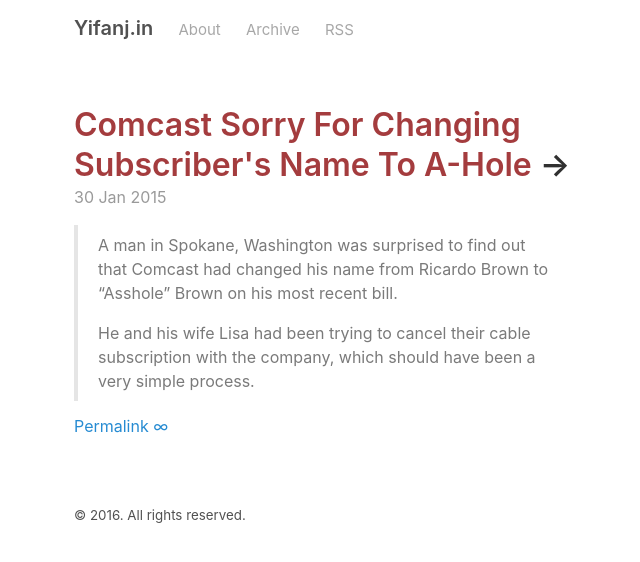
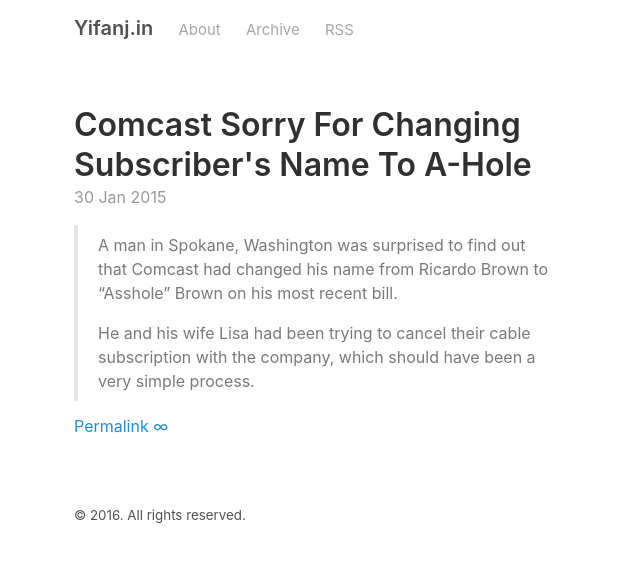
Before and after one commit to tr4656/tr4656.github.io, a Jekyll site: the page built from _posts/2015-01-30-Comcast-Sorry-For-Changing-SubscribersS-Name-To-AHole.markdown, in a window 1280 px wide. Shown: the top 562 px of the page, without its empty margins (286-926 px from the left). Built offline with Jekyll 4.4.1, drawn with Linux system fonts in a browser that asks for light colours.

Commit message:
Update post.html

```diff
--- a/_layouts/post.html
+++ b/_layouts/post.html
@@ -3,7 +3,7 @@
 ---
 
 <article class="post">
-  <h1 class="post-title">{% if page.link %}<a href="{{ page.link }}" class="link">{{ page.title }}</a>{% else %}{{ page.title }}{% endif %}{% if page.link %} →{% endif %}</h1>
+  <h1 class="post-title">{% if layout.link %}<a href="{{ layout.link }}" class="link">{{ page.title }}</a>{% else %}{{ page.title }}{% endif %}{% if layout.link %} →{% endif %}</h1>
   <time datetime="{{ page.date | date_to_xmlschema }}" class="post-date">{{ page.date | date_to_string }}</time>
   {{ content }}
   <span class="meta-permalink"><a href="{{ page.url | prepend: site.url }}">Permalink</a></span><span class="permalink"> <a href="{{ page.url | prepend: site.url }}">∞</a></span>
```
